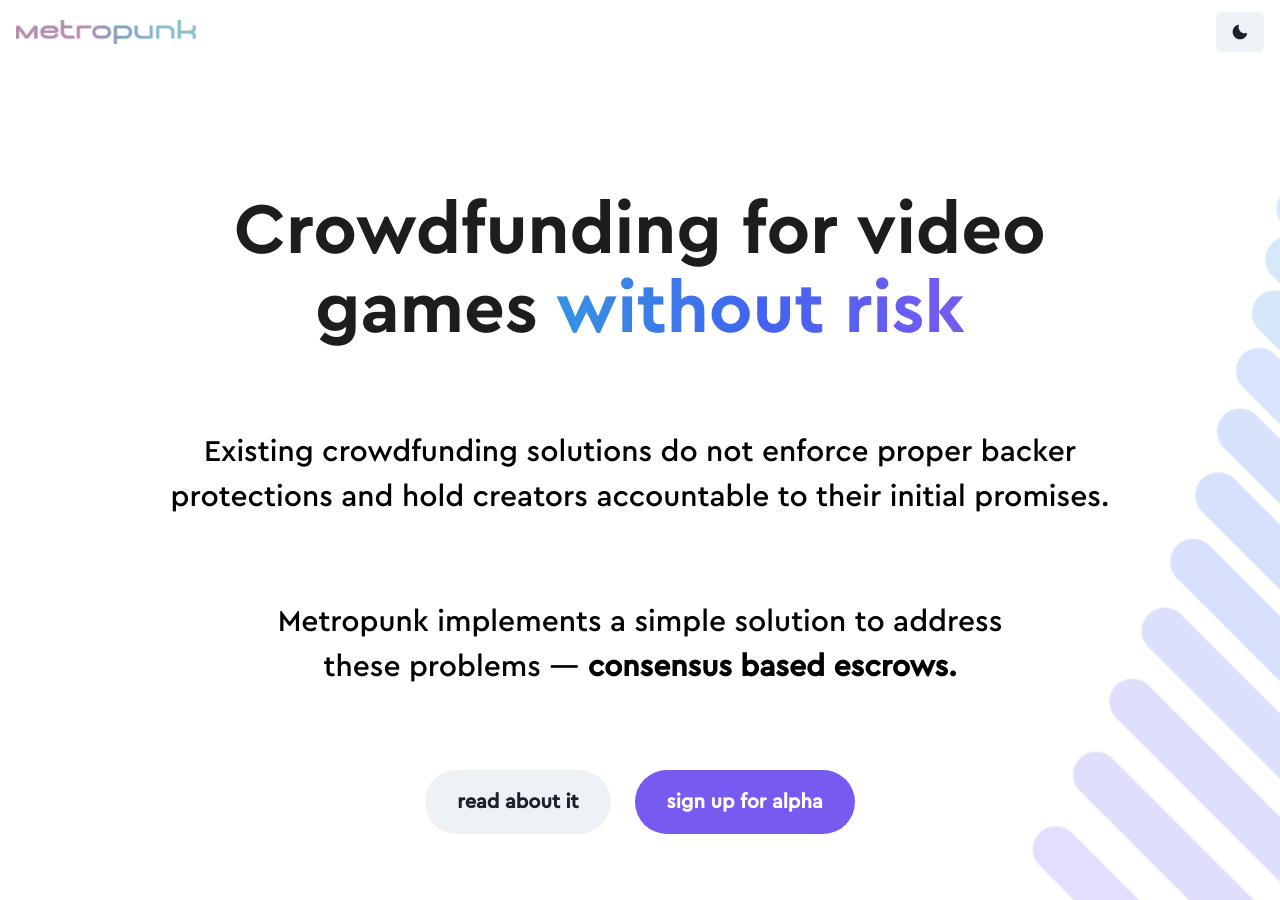
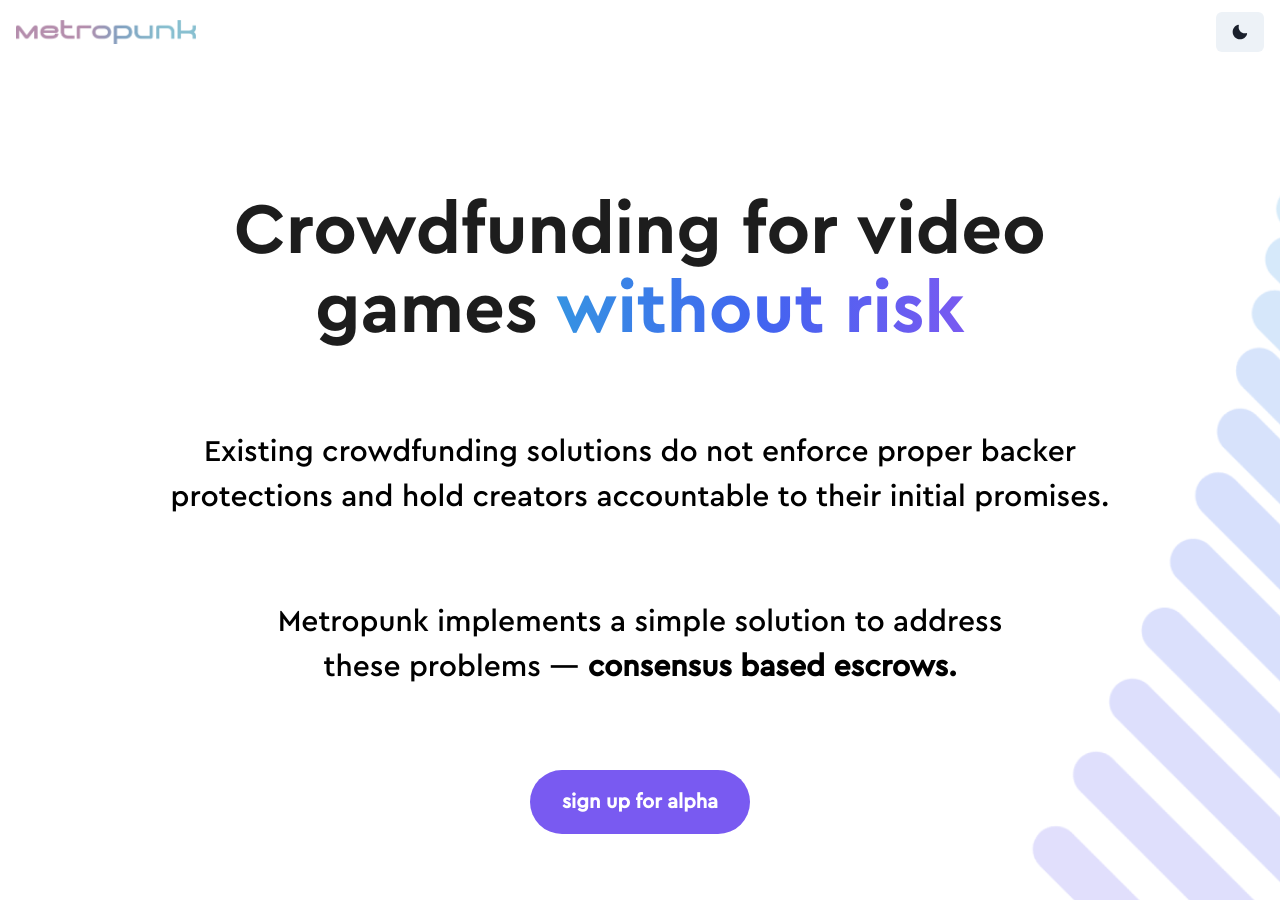
Before and after one commit to metropunk-labs/metropunk-landing, a React (Create React App) app: page / in a window 1280 px wide. Shown: the top 900 px of the page. Built offline with nearby package versions, Linux system fonts and the light colour scheme.

Commit message:
quickfixes

```diff
--- a/src/App.tsx
+++ b/src/App.tsx
@@ -8,7 +8,7 @@ import Main from './pages/Main';
 import Header from "./components/Header";
 
 const colors = {
-  light: "#E6E9EF",
+  light: "#FFFFFF",
   dark: "#1D1D1D",
   turquoise: "#27D7CF",
   sky: "#3693E2",
--- a/src/components/Header.tsx
+++ b/src/components/Header.tsx
@@ -37,7 +37,7 @@ export default function Header() {
 
   return (
     <>
-      <Box px={4} minW={'100%'} position={'fixed'} zIndex={20}>
+      <Box px={4} minW={'100%'} position={'fixed'} zIndex={20} bg={useColorModeValue('light', 'dark')}>
         <Flex h={16} alignItems={'center'} justifyContent={'space-between'}>
           <IconButton
             size={'md'}
--- a/src/components/Hero.tsx
+++ b/src/components/Hero.tsx
@@ -53,18 +53,18 @@ export default function Hero() {
           >consensus based escrows.
           </Text>
         </Text>
-        <Stack spacing={6} direction={'row'}>
-          <Button
+        <Stack spacing={6} direction={['column', 'column','row']}>
+          {/* <Button
             rounded={'full'}
             fontSize={['2xl', 'xl', 'xl']}
             py={8}
             px={8}
             >
             read about it
-          </Button>
+          </Button> */}
           <Button
             rounded={'full'}
-            fontSize={['2xl', 'xl', 'xl']}
+            fontSize={['xl', 'xl', 'xl']}
             py={8}
             px={8}
             bg={'purple'}
--- a/src/pages/Main.tsx
+++ b/src/pages/Main.tsx
@@ -16,7 +16,7 @@ export default function Main() {
   const { colorMode } = useColorMode();
 
   return (
-    <Box bg={useColorModeValue('light', 'dark')}>
+    <Box bg={useColorModeValue('light', 'dark')} w={"100%"}>
       <div className={`${ (colorMode === 'light') ? 'container-light' : 'container-dark'}`}>
         <Hero/>
         <Features/>
--- a/src/styles/Main.css
+++ b/src/styles/Main.css
@@ -1,17 +1,23 @@
 .container-dark {
   padding: 0rem;
+  margin: 0px;
   width: 100%;
   min-height: 100vh;
   position: absolute;
   background-image: url("../../public/assets/landing-bg-no-gradient.png");
   background-size: cover;
+  display: flex;
+  flex-direction: column;
 }
 
 .container-light {
   padding: 0rem;
+  margin: 0px;
   width: 100%;
   min-height: 100vh;
   position: absolute;
   background-image: url("../../public/assets/landing-bg-no-gradient.png");
   background-size: cover;
+  display: flex;
+  flex-direction: column;
 }
```
